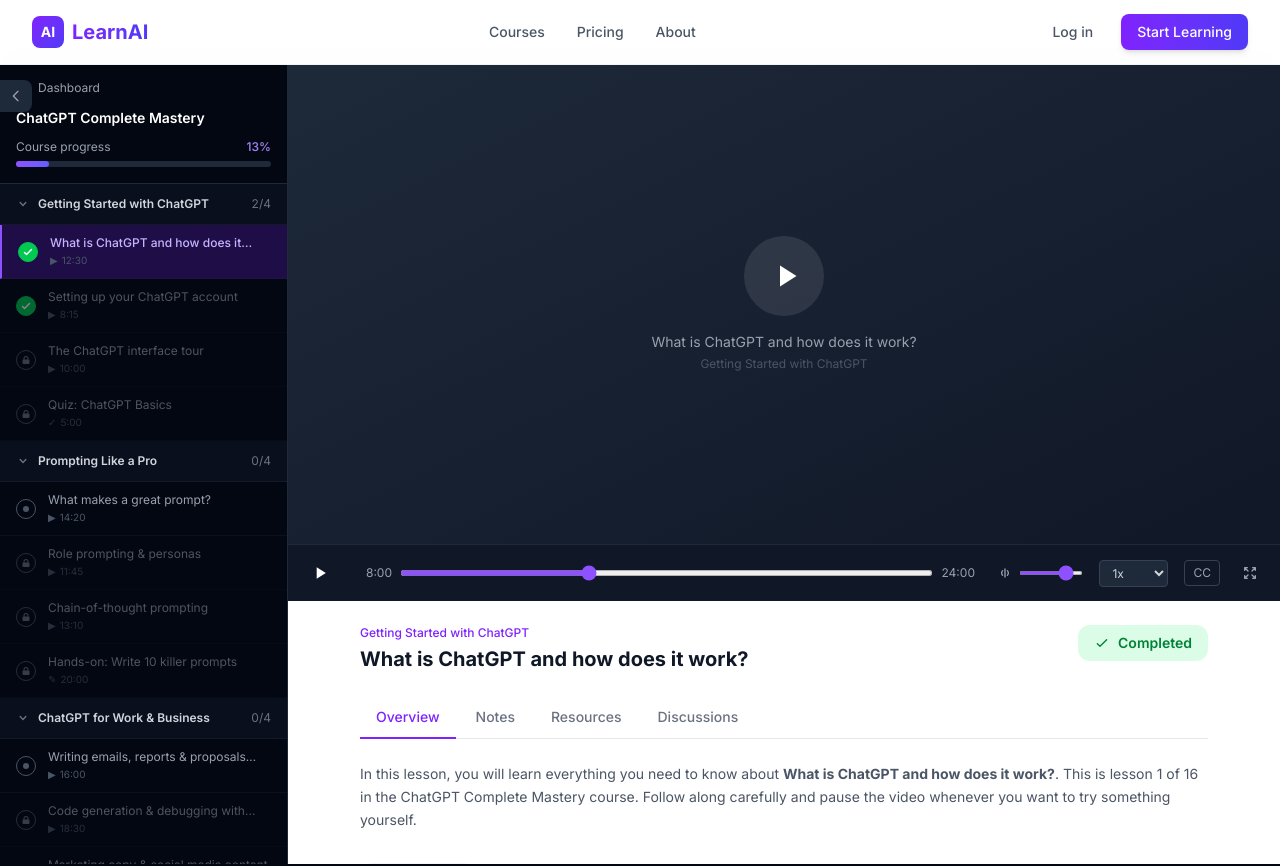
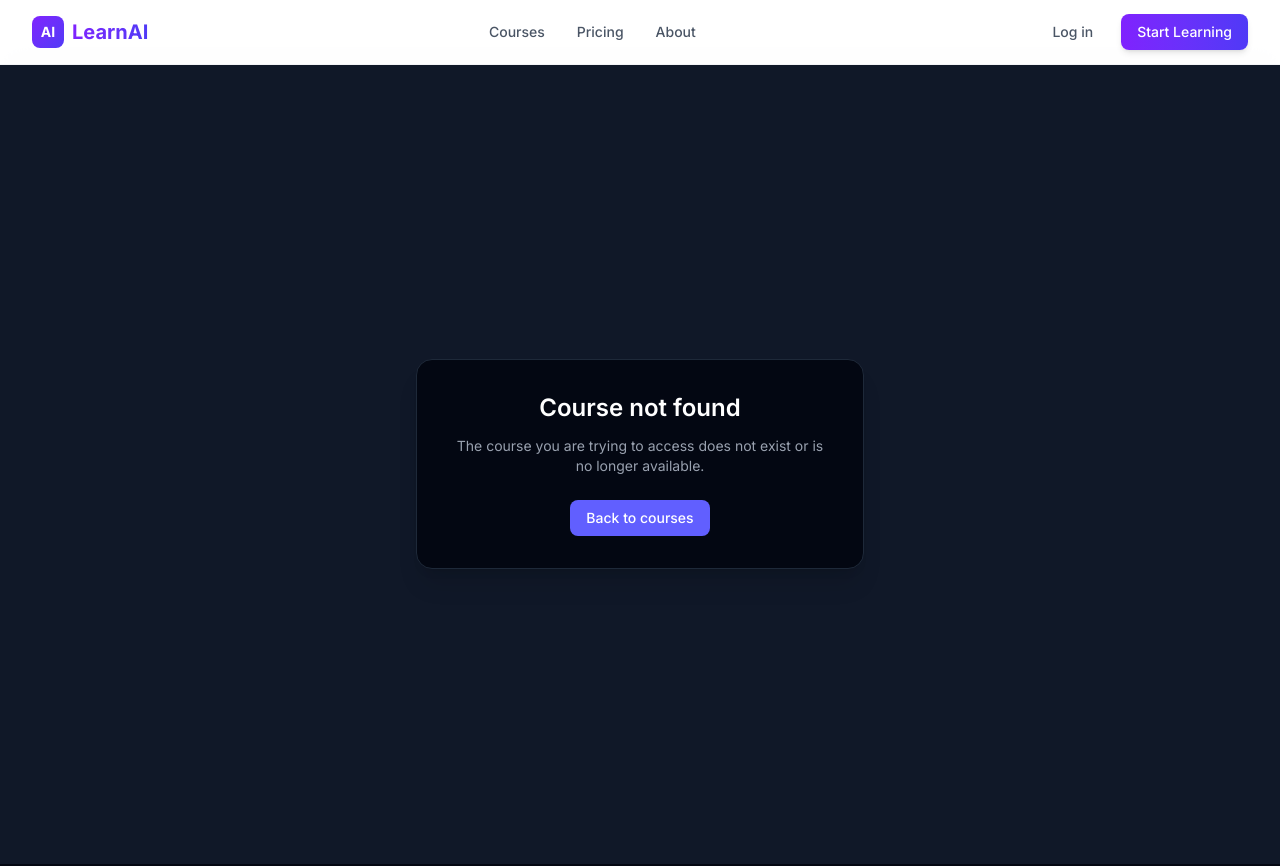
Before and after one commit to NikhilGupta777/Courses-website-temp-name-, a Next.js app in the folder learnai/: page /courses/1/learn in a window 1280 px wide. Shown: the top 866 px of the page. Built offline with nearby package versions, Linux system fonts and the light colour scheme.

Commit message:
Potential fix for pull request finding
Co-authored-by: Copilot Autofix powered by AI <175728472+Copilot@users.noreply.github.com>

```diff
--- a/learnai/src/app/(dashboard)/courses/[id]/learn/page.tsx
+++ b/learnai/src/app/(dashboard)/courses/[id]/learn/page.tsx
@@ -7,7 +7,27 @@ import { COURSES } from "@/lib/data/courses";
 const SPEEDS = ["0.5x", "0.75x", "1x", "1.25x", "1.5x", "2x"];
 
 export default function CourseLearnPage({ params }: { params: { id: string } }) {
-  const course = COURSES.find((c) => c.id === params.id) ?? COURSES[0];
+  const course = COURSES.find((c) => c.id === params.id);
+
+  if (!course) {
+    return (
+      <div className="flex min-h-screen items-center justify-center bg-gray-900 px-6 text-white">
+        <div className="w-full max-w-md rounded-2xl border border-gray-800 bg-gray-950 p-8 text-center shadow-xl">
+          <h1 className="text-2xl font-semibold">Course not found</h1>
+          <p className="mt-3 text-sm text-gray-400">
+            The course you are trying to access does not exist or is no longer available.
+          </p>
+          <Link
+            href="/courses"
+            className="mt-6 inline-flex items-center rounded-lg bg-indigo-500 px-4 py-2 text-sm font-medium text-white transition hover:bg-indigo-400"
+          >
+            Back to courses
+          </Link>
+        </div>
+      </div>
+    );
+  }
+
   const allLessons = course.modules.flatMap((m, mi) =>
     m.lessons.map((l, li) => ({ ...l, moduleIndex: mi, lessonIndex: li, moduleTitle: m.title }))
   );
```
